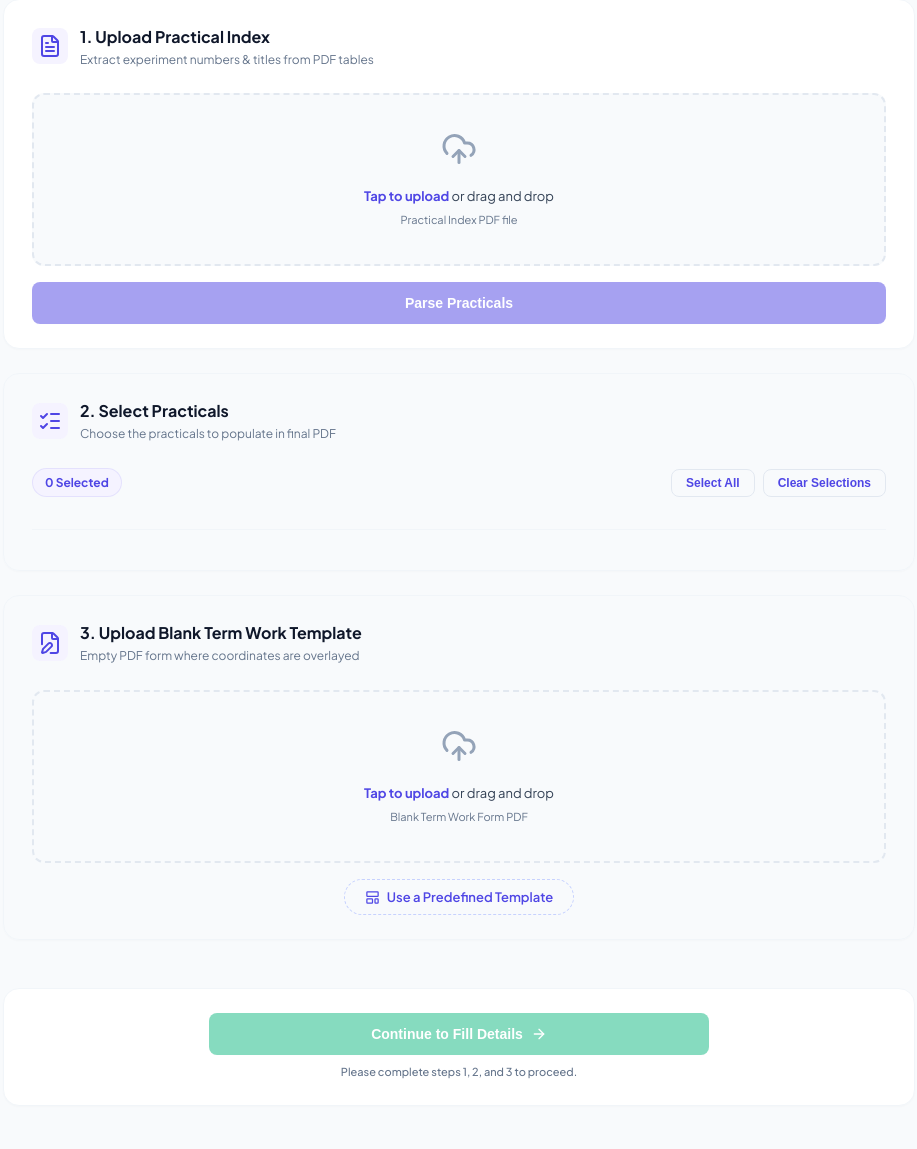
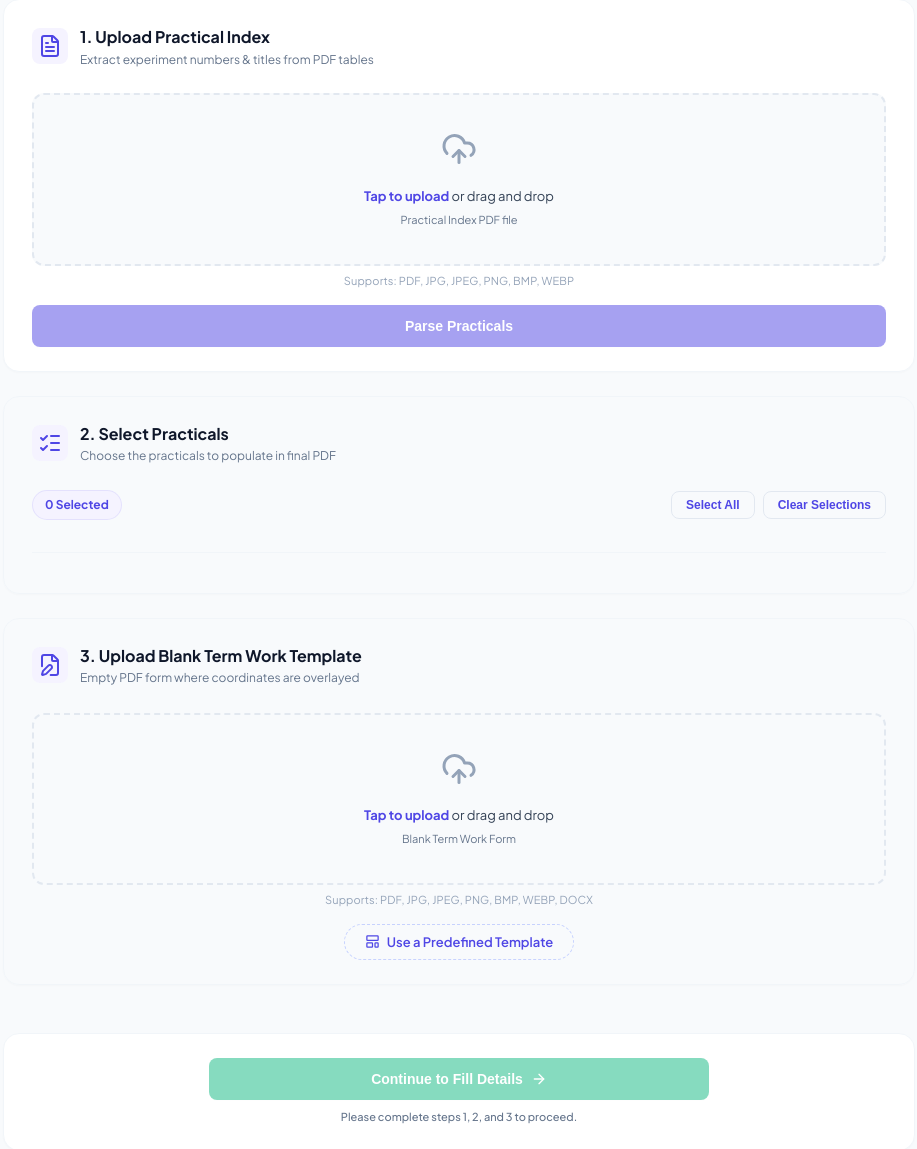
Before and after one commit to Rohit-Saindane/termwork-generator, a Flask app: page / in a window 1280 px wide. Shown: the part 609-1758 px from the top of the page, without its empty margins (181-1098 px from the left). Run offline with Flask 3, Linux system fonts and the light colour scheme.

Commit message:
Update Thumbnail, Fiile Formats and delete functionality

```diff
--- a/app.py
+++ b/app.py
@@ -1,72 +1,190 @@
 """
-OS Practical Term-Work Filler  — v4
-White theme · Mobile-first · Full form fill
+OS Practical Term-Work Filler  — v5
+- Accepts PDF, JPG, JPEG, PNG, BMP, WEBP, DOCX for Term Work template
+- Accepts PDF, JPG, JPEG, PNG for Practical Index
+- Predefined template picker
+- Health endpoint for splash page
 """
-import io, json, re
+import io, json, os, re
 import pdfplumber
-from flask import Flask, jsonify, render_template, request, send_file, session
+from flask import Flask, jsonify, render_template, request, send_file
 from pypdf import PdfReader, PdfWriter
 from reportlab.pdfbase import pdfmetrics
 from reportlab.pdfgen import canvas
+from reportlab.lib.pagesizes import A4
+from reportlab.lib.utils import ImageReader
+from PIL import Image
 import secrets
 
 app = Flask(__name__)
 app.secret_key = secrets.token_hex(16)
-app.config["MAX_CONTENT_LENGTH"] = 32 * 1024 * 1024
+app.config["MAX_CONTENT_LENGTH"] = 32 * 1024 * 1024  # 32 MB
 
 # ── Page geometry ──────────────────────────────────────────────────────────────
 PAGE_W, PAGE_H = 594.96, 842.52
 FONT,   SIZE   = "Times-Roman", 12
 
-# ── All field injection coordinates (x, y_reportlab, max_x) ───────────────────
-# y_reportlab = PAGE_H − pdfplumber_underline_top + 2
+# ── Supported file types ───────────────────────────────────────────────────────
+IMAGE_EXTS = {".jpg", ".jpeg", ".png", ".bmp", ".webp", ".tiff", ".tif"}
+DOCX_EXTS  = {".docx", ".doc"}
+PDF_EXT    = {".pdf"}
+ALL_TERM_WORK_EXTS = PDF_EXT | IMAGE_EXTS | DOCX_EXTS
+ALL_INDEX_EXTS     = PDF_EXT | IMAGE_EXTS   # index must be parseable
+
+# ── Field injection coordinates (x, y_reportlab, max_x) ───────────────────────
 FIELDS = {
-    "term":         (502,  609.2, 527),   # TERM: top-right
-    "subject":      (111,  585.4, 527),   # Subject:
-    "pen":          (97,   562.0, 385),   # PEN:
-    "semester":     (479,  562.0, 527),   # Semester:
-    "student_name": (157,  536.9, 526),   # Name of Student:
-    "class_name":   (101,  516.6, 386),   # Class:
-    "batch":        (463,  516.6, 525),   # Batch:
-    # Name of Experiment — two zones
-    "exp_z1":       (283,  494.9, 523),   # inline after label
-    "exp_z2":       (73,   469.9, 526),   # full-width below
-    # Checked By (faculty name) — underline x0=136.2 top=582.3 x1=524.4
-    "checked_by":   (136,  263.2, 524),
-    # Practical No.
-    "practical_no": (407,  406.6, 531),
-    # Conducted On (DD / MM / YYYY)
-    "cond_dd":      (415,  383.7, 445),
-    "cond_mm":      (450,  383.7, 480),
-    "cond_yyyy":    (485,  383.7, 517),
-    # Date of Submission
-    "sub_dd":       (413,  361.2, 444),
-    "sub_mm":       (448,  360.2, 480),
-    "sub_yyyy":     (484,  360.2, 515),
-    # Actual Date of Submission
-    "act_dd":       (414,  337.7, 447),
-    "act_mm":       (451,  337.7, 484),
-    "act_yyyy":     (488,  337.7, 518),
-    # Bottom row — Date: DD/MM/YYYY slots + Marks
-    "sign_date_dd":   (290,   97.5, 322),   # DD  slot (before first /)
-    "sign_date_mm":   (327,   97.5, 357),   # MM  slot (between / and /)
-    "sign_date_yyyy": (363,   97.9, 392),   # YYYY slot (after second /)
-    "marks":          (478,  102.1, 525),   # Marks value
+    "term":           (502,  609.2, 527),
+    "subject":        (111,  585.4, 527),
+    "pen":            (97,   562.0, 385),
+    "semester":       (479,  562.0, 527),
+    "student_name":   (157,  536.9, 526),
+    "class_name":     (101,  516.6, 386),
+    "batch":          (463,  516.6, 525),
+    "exp_z1":         (283,  494.9, 523),
+    "exp_z2":         (73,   469.9, 526),
+    "checked_by":     (136,  263.2, 524),
+    "practical_no":   (407,  406.6, 531),
+    "cond_dd":        (415,  383.7, 445),
+    "cond_mm":        (450,  383.7, 480),
+    "cond_yyyy":      (485,  383.7, 517),
+    "sub_dd":         (413,  361.2, 444),
+    "sub_mm":         (448,  360.2, 480),
+    "sub_yyyy":       (484,  360.2, 515),
+    "act_dd":         (414,  337.7, 447),
+    "act_mm":         (451,  337.7, 484),
+    "act_yyyy":       (488,  337.7, 518),
+    "sign_date_dd":   (290,   97.5, 322),
+    "sign_date_mm":   (327,   97.5, 357),
+    "sign_date_yyyy": (363,   97.9, 392),
+    "marks":          (478,  102.1, 525),
 }
 
-# ── Helpers ────────────────────────────────────────────────────────────────────
+# ─────────────────────────────────────────────────────────────────────────────
+# FILE CONVERSION HELPERS
+# ─────────────────────────────────────────────────────────────────────────────
+
+def _ext(filename: str) -> str:
+    return os.path.splitext(filename.lower())[1] if filename else ""
+
+def image_bytes_to_pdf(img_bytes: bytes) -> bytes:
+    """
+    Convert any PIL-readable image (JPG/PNG/BMP/WEBP/TIFF) to a single-page PDF.
+    The image is scaled to fit A4 with margins, centred, white background.
+    """
+    img   = Image.open(io.BytesIO(img_bytes)).convert("RGB")
+    iw, ih = img.size
+
+    W, H  = A4        # 595.27 × 841.89 pt
+    margin = 28       # pt padding on all sides
+    avail_w = W - 2 * margin
+    avail_h = H - 2 * margin
+
+    scale = min(avail_w / iw, avail_h / ih)
+    dw, dh = iw * scale, ih * scale
+    x = margin + (avail_w - dw) / 2
+    y = margin + (avail_h - dh) / 2
+
+    buf = io.BytesIO()
+    c   = canvas.Canvas(buf, pagesize=A4)
+    c.setFillColorRGB(1, 1, 1)
+    c.rect(0, 0, W, H, fill=1, stroke=0)
+
+    img_buf = io.BytesIO()
+    img.save(img_buf, "PNG")
+    img_buf.seek(0)
+    c.drawImage(ImageReader(img_buf), x, y, dw, dh)
+    c.save()
+    buf.seek(0)
+    return buf.read()
+
+def docx_to_pdf(docx_bytes: bytes) -> bytes:
+    """
+    Convert a DOCX file to PDF by extracting all text and reflowing into
+    a plain-text PDF. Preserves structure (headings, paragraphs, tables).
+    Note: this is a text extraction approach — full layout fidelity isn't
+    possible without LibreOffice, which isn't available on Render free tier.
+    """
+    import docx as python_docx
+    from reportlab.lib.styles import getSampleStyleSheet, ParagraphStyle
+    from reportlab.platypus import SimpleDocTemplate, Paragraph, Spacer, Table, TableStyle
+    from reportlab.lib.units import pt
+    from reportlab.lib import colors
+
+    doc  = python_docx.Document(io.BytesIO(docx_bytes))
+    buf  = io.BytesIO()
+    pdf  = SimpleDocTemplate(buf, pagesize=A4,
+                              leftMargin=50, rightMargin=50,
+                              topMargin=50, bottomMargin=50)
+
+    styles = getSampleStyleSheet()
+    story  = []
+
+    for para in doc.paragraphs:
+        text = para.text.strip()
+        if not text:
+            story.append(Spacer(1, 6))
+            continue
+        style_name = para.style.name or ""
+        if "Heading 1" in style_name:
+            story.append(Paragraph(text, styles["Heading1"]))
+        elif "Heading 2" in style_name:
+            story.append(Paragraph(text, styles["Heading2"]))
+        else:
+            story.append(Paragraph(text, styles["Normal"]))
+        story.append(Spacer(1, 4))
+
+    for table in doc.tables:
+        data = [[cell.text for cell in row.cells] for row in table.rows]
+        if data:
+            t = Table(data)
+            t.setStyle(TableStyle([
+                ("GRID",      (0, 0), (-1, -1), 0.5, colors.grey),
+                ("FONTSIZE",  (0, 0), (-1, -1), 9),
+                ("PADDING",   (0, 0), (-1, -1), 4),
+            ]))
+            story.append(t)
+            story.append(Spacer(1, 8))
+
+    if not story:
+        story.append(Paragraph("(Empty document)", styles["Normal"]))
+
+    pdf.build(story)
+    buf.seek(0)
+    return buf.read()
+
+def to_pdf_bytes(file_bytes: bytes, filename: str) -> bytes:
+    """Route any supported file format to PDF bytes."""
+    ext = _ext(filename)
+    if ext in PDF_EXT:
+        return file_bytes
+    if ext in IMAGE_EXTS:
+        return image_bytes_to_pdf(file_bytes)
+    if ext in DOCX_EXTS:
+        return docx_to_pdf(file_bytes)
+    raise ValueError(f"Unsupported file type: {ext}")
+
+def validate_ext(filename: str, allowed: set, field_name: str):
+    """Return (ok, error_message)."""
+    ext = _ext(filename)
+    if ext not in allowed:
+        nice = ", ".join(sorted(allowed))
+        return False, f"{field_name} must be one of: {nice}. Got '{ext}'."
+    return True, ""
+
+# ─────────────────────────────────────────────────────────────────────────────
+# PDF BUILDING
+# ─────────────────────────────────────────────────────────────────────────────
+
 def _w(text): return pdfmetrics.stringWidth(text, FONT, SIZE)
 
 def _fit(text, max_width):
-    """Truncate text to fit within max_width points."""
     while text and _w(text) > max_width:
         text = text[:-1]
     return text
 
 def _wrap_experiment(title):
-    """Split title across Zone1 (inline) then Zone2 (full-width below)."""
-    z1_avail = FIELDS["exp_z1"][2] - FIELDS["exp_z1"][0]  # ~240pt
-    z2_avail = FIELDS["exp_z2"][2] - FIELDS["exp_z2"][0]  # ~453pt
+    z1_avail = FIELDS["exp_z1"][2] - FIELDS["exp_z1"][0]
+    z2_avail = FIELDS["exp_z2"][2] - FIELDS["exp_z2"][0]
     words, buf = title.split(), []
     for i, word in enumerate(words):
         if _w(" ".join(buf + [word])) <= z1_avail:
@@ -79,7 +197,9 @@ def _wrap_experiment(title):
             return l1, rest
     return " ".join(buf), ""
 
-def extract_practicals(pdf_bytes):
+def extract_practicals(file_bytes: bytes, filename: str = "index.pdf") -> dict:
+    """Extract practicals from PDF or image (image→PDF first)."""
+    pdf_bytes = to_pdf_bytes(file_bytes, filename)
     practicals = {}
     with pdfplumber.open(io.BytesIO(pdf_bytes)) as pdf:
         for page in pdf.pages:
@@ -95,12 +215,10 @@ def extract_practicals(pdf_bytes):
                     practicals[int(sr)] = " ".join(title.split())
     return practicals
 
-def build_pdf(pdf_b_bytes, title, form):
-    """Overlay all form fields + experiment title onto one Term Work page."""
+def build_pdf(pdf_b_bytes: bytes, title: str, form: dict) -> bytes:
     l1, l2 = _wrap_experiment(title)
-
-    packet = io.BytesIO()
-    c = canvas.Canvas(packet, pagesize=(PAGE_W, PAGE_H))
+    packet  = io.BytesIO()
+    c       = canvas.Canvas(packet, pagesize=(PAGE_W, PAGE_H))
     c.setFont(FONT, SIZE)
 
     def put(key, text):
@@ -118,7 +236,6 @@ def build_pdf(pdf_b_bytes, title, form):
     put("checked_by",   form.get("checked_by", ""))
     put("practical_no", form.get("practical_no", ""))
 
-    # Date fields — split DD/MM/YYYY from a single date string
     def put_date(prefix, date_str):
         if not date_str: return
         parts = re.split(r"[/\-\.]", date_str.strip())
@@ -131,7 +248,6 @@ def build_pdf(pdf_b_bytes, title, form):
     put_date("sub",  form.get("date_of_sub", ""))
     put_date("act",  form.get("actual_sub", ""))
 
-    # Bottom row — signature date split into DD / MM / YYYY slots
     sign_raw = form.get("sign_date", "")
     if sign_raw:
         parts = re.split(r"[/\-\.]", sign_raw.strip())
@@ -141,8 +257,6 @@ def build_pdf(pdf_b_bytes, title, form):
             put("sign_date_yyyy", parts[2])
 
     put("marks", form.get("marks", ""))
-
-    # Experiment title (two zones)
     if l1: c.drawString(FIELDS["exp_z1"][0], FIELDS["exp_z1"][1], l1)
     if l2: c.drawString(FIELDS["exp_z2"][0], FIELDS["exp_z2"][1], l2)
 
@@ -161,16 +275,9 @@ def build_pdf(pdf_b_bytes, title, form):
     writer.write(out)
     return out.getvalue()
 
-# ── Routes ─────────────────────────────────────────────────────────────────────
-@app.route("/template/<name>")
-def get_template(name):
-    """Serve a predefined Term Work template PDF from static/templates/."""
-    import os
-    safe = re.sub(r"[^a-zA-Z0-9_\-]", "", name)   # sanitise filename
-    path = os.path.join(app.root_path, "static", "templates", safe + ".pdf")
-    if not os.path.exists(path):
-        return jsonify({"error": "Template not found"}), 404
-    return send_file(path, mimetype="application/pdf")
+# ─────────────────────────────────────────────────────────────────────────────
+# ROUTES
+# ─────────────────────────────────────────────────────────────────────────────
 
 @app.route("/")
 def index():
@@ -182,48 +289,56 @@ def form_page():
 
 @app.route("/health")
 def health():
-    """
-    Lightweight readiness probe used by the standalone splash page to detect
-    when the Flask app (not just Render's proxy) is actually responding.
-    Returns a small JSON payload with CORS enabled so the splash page —
-    hosted on a different origin — can read the response, not just an
-    opaque no-cors signal that would false-positive on Render's own
-    wake-up placeholder.
-    """
     resp = jsonify({"status": "ok", "service": "termworkforge"})
     resp.headers["Access-Control-Allow-Origin"]  = "*"
     resp.headers["Access-Control-Allow-Methods"] = "GET, HEAD, OPTIONS"
     resp.headers["Cache-Control"] = "no-store"
     return resp
 
+@app.route("/template/<name>")
+def get_template(name):
+    safe = re.sub(r"[^a-zA-Z0-9_\-]", "", name)
+    path = os.path.join(app.root_path, "static", "templates", safe + ".pdf")
+    if not os.path.exists(path):
+        return jsonify({"error": "Template not found"}), 404
+    return send_file(path, mimetype="application/pdf")
+
 @app.route("/api/parse-index", methods=["POST"])
 def parse_index():
     if "pdf_a" not in request.files:
-        return jsonify({"error": "No index PDF"}), 400
+        return jsonify({"error": "No index file uploaded"}), 400
+
+    f        = request.files["pdf_a"]
+    filename = f.filename or "index.pdf"
+    ok, err  = validate_ext(filename, ALL_INDEX_EXTS, "Practical Index")
+    if not ok:
+        return jsonify({"error": err}), 400
+
     try:
-        data = extract_practicals(request.files["pdf_a"].read())
+        data = extract_practicals(f.read(), filename)
         if not data:
-            return jsonify({"error": "No practicals found"}), 422
+            return jsonify({"error": "No practicals found. Make sure the index has a table with SR. No. and Title columns."}), 422
         return jsonify({"practicals": data})
     except Exception as e:
         msg = str(e)
-        if "Root object" in msg or "PDF" in msg or "EOF" in msg:
-            msg = "This file doesn't look like a valid PDF. Please check the file and try again."
+        if "Root object" in msg or "EOF" in msg:
+            msg = "This file doesn't look like a valid PDF. Please check and try again."
         return jsonify({"error": msg}), 500
 
 @app.route("/api/generate", methods=["POST"])
 def generate():
-    """
-    Body (multipart):
-      pdf_b        – blank Term Work PDF
-      titles_json  – JSON: [{"sr_no":"1","title":"Study of…"}, …]
-      form_json    – JSON: { subject, pen, semester, … }
-    """
     if "pdf_b" not in request.files:
-        return jsonify({"error": "No Term Work PDF"}), 400
+        return jsonify({"error": "No Term Work file uploaded"}), 400
+
+    f        = request.files["pdf_b"]
+    filename = f.filename or "term_work.pdf"
+    ok, err  = validate_ext(filename, ALL_TERM_WORK_EXTS, "Term Work template")
+    if not ok:
+        return jsonify({"error": err}), 400
 
     try:
-        pdf_b_bytes  = request.files["pdf_b"].read()
+        raw_bytes    = f.read()
+        pdf_b_bytes  = to_pdf_bytes(raw_bytes, filename)
         titles       = json.loads(request.form.get("titles_json", "[]"))
         form         = json.loads(request.form.get("form_json",   "{}"))
     except Exception as e:
@@ -235,15 +350,14 @@ def generate():
     try:
         merged = PdfWriter()
         for item in titles:
-            form_copy = dict(form)
-            form_copy["practical_no"] = str(item["sr_no"])
-            page_bytes = build_pdf(pdf_b_bytes, item["title"], form_copy)
+            fc = dict(form)
+            fc["practical_no"] = str(item["sr_no"])
+            page_bytes = build_pdf(pdf_b_bytes, item["title"], fc)
             for pg in PdfReader(io.BytesIO(page_bytes)).pages:
                 merged.add_page(pg)
 
-        out = io.BytesIO()
+        out     = io.BytesIO()
         merged.write(out); out.seek(0)
-
         sr_list = "_".join(str(t["sr_no"]) for t in titles)
         return send_file(out, mimetype="application/pdf",
                          as_attachment=True,
@@ -251,7 +365,7 @@ def generate():
     except Exception as e:
         msg = str(e)
         if "Root object" in msg or "EOF" in msg:
-            msg = "Your Term Work PDF appears to be corrupted or invalid. Please re-upload it."
+            msg = "Your Term Work file appears corrupted. Please re-upload it."
         return jsonify({"error": msg}), 500
 
 if __name__ == "__main__":
--- a/static/css/style.css
+++ b/static/css/style.css
@@ -513,7 +513,7 @@ body {
 .file-pill {
   display: none;
   width: 100%;
-  margin-top: 12px;
+  margin-top: 10px;
 }
 
 .file-pill.show {
@@ -1797,3 +1797,14 @@ body {
   pointer-events: none;
   box-shadow: none;
 }
+
+
+/* ── Upload file-type hint label ── */
+.upload-hint {
+  font-size: 11px;
+  color: #94a3b8;
+  text-align: center;
+  margin-top: 7px;
+  line-height: 1.4;
+  letter-spacing: .01em;
+}
--- a/static/js/index.js
+++ b/static/js/index.js
@@ -121,12 +121,17 @@ function formatBytes(bytes, decimals = 2) {
 });
 
 // ── File A Handling ───────────────────────────────────────────────────────
+  // Validate - PDF or image
+  const ALLOWED_INDEX  = ['.pdf','.jpg','.jpeg','.png','.bmp','.webp'];
+  const ALLOWED_TERMWK = ['.pdf','.jpg','.jpeg','.png','.bmp','.webp','.docx','.doc'];
+
+  function getExt(name) { return name.toLowerCase().slice(name.lastIndexOf('.')); }
+
   $('file-a').addEventListener('change', () => {
     const file = $('file-a').files[0];
     if (!file) return;
-  // Validate it's actually a PDF
-  if (file.type && file.type !== 'application/pdf' && !file.name.toLowerCase().endsWith('.pdf')) {
-    showMsg('msg-parse', 'Please upload a PDF file, not a ' + (file.type || 'unknown') + ' file.', 'err');
+    if (!ALLOWED_INDEX.includes(getExt(file.name))) {
+      showMsg('msg-parse', `Unsupported file type. Please upload: ${ALLOWED_INDEX.join(', ')}`, 'err');
       $('file-a').value = '';
       return;
     }
@@ -139,12 +144,11 @@ $('file-a').addEventListener('change', () => {
     hideMsg('msg-parse');
   });
 
-$('btn-remove-a').addEventListener('click', e => {
-  e.stopPropagation();
+$('btn-remove-a').addEventListener('click', () => {
   $('file-a').value = '';
   $('fp-a').classList.remove('show');
-  $('dz-a-text').style.display = 'block';
-  $('dz-a-icon').style.display = 'block';
+  $('dz-a-text').style.display = '';
+  $('dz-a-icon').style.display = '';
   $('btn-parse').disabled = true;
   hideMsg('msg-parse');
   updateStepper(1, 'active');
@@ -161,9 +165,8 @@ $('btn-remove-a').addEventListener('click', e => {
   $('file-b').addEventListener('change', () => {
     const file = $('file-b').files[0];
     if (!file) return;
-  // Validate PDF
-  if (file.type && file.type !== 'application/pdf' && !file.name.toLowerCase().endsWith('.pdf')) {
-    showMsg('msg-parse', 'Term Work file must be a PDF.', 'err');
+    if (!ALLOWED_TERMWK.includes(getExt(file.name))) {
+      showMsg('msg-parse', `Unsupported file type. Please upload: ${ALLOWED_TERMWK.join(', ')}`, 'err');
       $('file-b').value = '';
       return;
     }
@@ -179,13 +182,12 @@ $('file-b').addEventListener('change', () => {
     tryEnableNext();
   });
 
-$('btn-remove-b').addEventListener('click', e => {
-  e.stopPropagation();
+$('btn-remove-b').addEventListener('click', () => {
   $('file-b').value = '';
   fileBObj = null;
   $('fp-b').classList.remove('show');
-  $('dz-b-text').style.display = 'block';
-  $('dz-b-icon').style.display = 'block';
+  $('dz-b-text').style.display = '';
+  $('dz-b-icon').style.display = '';
   $('card3').classList.remove('done');
   updateStepper(3, 'active');
   updateStepper(4, 'upcoming');
--- a/templates/index.html
+++ b/templates/index.html
@@ -90,12 +90,14 @@
         </div>
         <div class="card-body">
           <div class="dropzone" id="dz-a">
-            <input type="file" id="file-a" accept=".pdf"/>
+            <input type="file" id="file-a" accept=".pdf,.jpg,.jpeg,.png,.bmp,.webp"/>
             <div class="dropzone-icon" id="dz-a-icon"><i data-lucide="upload-cloud" style="width:36px;height:36px;"></i></div>
             <div class="dropzone-text" id="dz-a-text">
               <b>Tap to upload</b> or drag and drop<br>
               <span>Practical Index PDF file</span>
             </div>
+          </div>
+          <p class="upload-hint">Supports: PDF, JPG, JPEG, PNG, BMP, WEBP</p>
 
           <div class="file-pill" id="fp-a">
             <div class="file-card">
@@ -107,7 +109,6 @@
               <button class="btn-remove-file" id="btn-remove-a" type="button">
                 <i data-lucide="trash-2" style="width:16px;height:16px;"></i>
               </button>
-              </div>
             </div>
           </div>
 
@@ -158,12 +159,14 @@
         </div>
         <div class="card-body">
           <div class="dropzone" id="dz-b">
-            <input type="file" id="file-b" accept=".pdf"/>
+            <input type="file" id="file-b" accept=".pdf,.jpg,.jpeg,.png,.bmp,.webp,.docx,.doc"/>
             <div class="dropzone-icon" id="dz-b-icon"><i data-lucide="upload-cloud" style="width:36px;height:36px;"></i></div>
             <div class="dropzone-text" id="dz-b-text">
               <b>Tap to upload</b> or drag and drop<br>
-              <span>Blank Term Work Form PDF</span>
+              <span>Blank Term Work Form</span>
             </div>
+          </div>
+          <p class="upload-hint">Supports: PDF, JPG, JPEG, PNG, BMP, WEBP, DOCX</p>
 
           <div class="file-pill" id="fp-b">
             <div class="file-card">
@@ -175,7 +178,6 @@
               <button class="btn-remove-file" id="btn-remove-b" type="button">
                 <i data-lucide="trash-2" style="width:16px;height:16px;"></i>
               </button>
-              </div>
             </div>
           </div>
 
@@ -253,12 +255,12 @@
         <div class="tpl-card" style="opacity:.4;pointer-events:none;cursor:default;">
           <div class="tpl-thumb-wrap">
             <div class="tpl-thumb-placeholder">
-              <svg width="22" height="22" viewBox="0 0 24 24" fill="none" stroke="currentColor" stroke-width="1.5" stroke-linecap="round" stroke-linejoin="round"><circle cx="12" cy="12" r="10"/><polyline points="12 6 12 12 16 14"/></svg>
+              <svg width="22" height="22" viewBox="0 0 24 24" fill="none" stroke="currentColor" stroke-width="1.5" stroke-linecap="round" stroke-linejoin="round"><circle cx="12" cy="12" r="10"/><line x1="12" y1="8" x2="12" y2="12"/><line x1="12" y1="16" x2="12.01" y2="16"/></svg>
             </div>
           </div>
           <div class="tpl-info">
             <div class="tpl-college" style="color:#94a3b8;">More colleges coming soon</div>
-            <div class="tpl-meta" style="color:#cbd5e1;">Submit your template via GitHub Issues</div>
+            <div class="tpl-meta" style="color:#cbd5e1;">Additional templates will appear here</div>
             <div class="tpl-badges">
               <span class="tpl-badge tpl-badge-soon">Coming Soon</span>
             </div>
```
Also changed, not shown: static/templates/rngpatel_thumb.png. Lines whose indentation alone changed are shown as unchanged.
